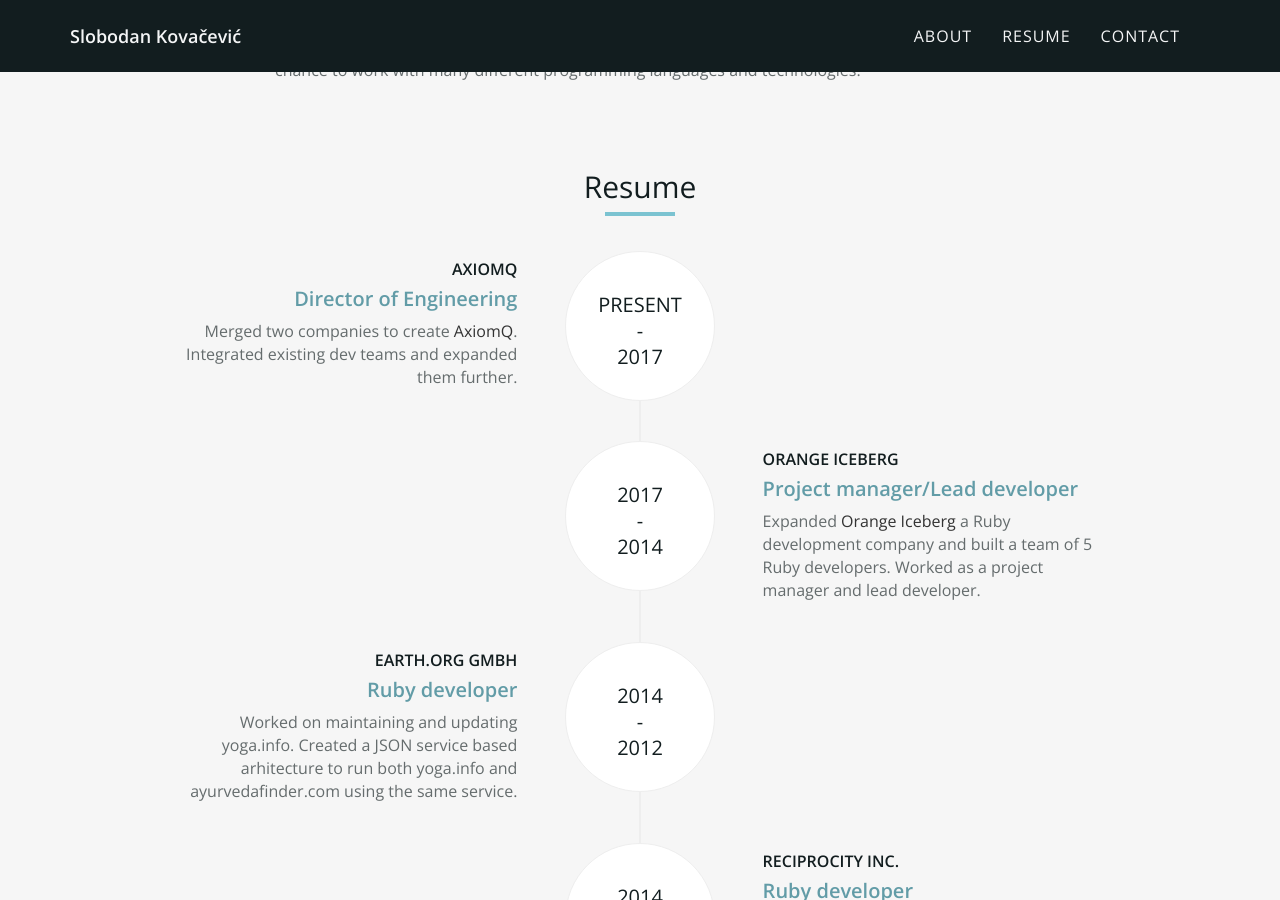
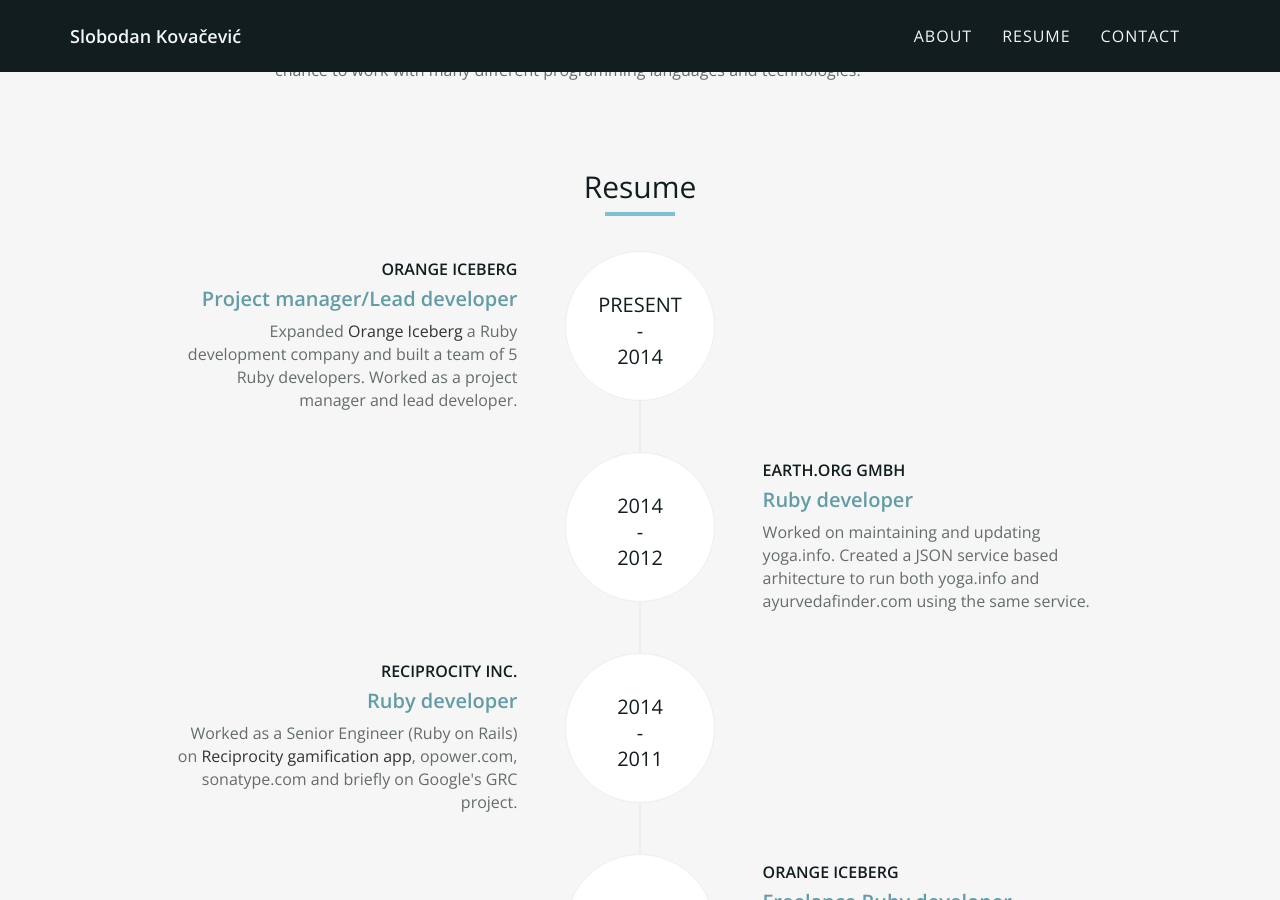
Before and after one commit to basti/slobodankovacevic.com, a Jekyll site: the page built from index.html, in a window 1280 px wide and 900 px high, scrolled down 483 px. Built offline with Jekyll 4.4.1, drawn with Linux system fonts in a browser that asks for light colours; some of the changed lines change nothing that is shown; some of the changed text lies outside the part shown.

Commit message:
Remove some unneeded things

```diff
--- a/_config.yml
+++ b/_config.yml
@@ -2,18 +2,19 @@
 what_am_i: Ruby on Rails developer
 
 resume:
-  - company: AxiomQ
-    position: Director of Engineering
-    description: Merged two companies to create <a href="https://axiomq.com">AxiomQ</a>. Integrated existing dev teams and expanded them further.
-    start_year: 2017
-    end_year: Present
-    start_month: May
-    end_month: Present
+  # - company: AxiomQ
+  #   position: Director of Engineering
+  #   description: Merged two companies to create <a href="https://axiomq.com">AxiomQ</a>. Integrated existing dev teams and expanded them further.
+  #   start_year: 2017
+  #   end_year: Present
+  #   start_month: May
+  #   end_month: Present
   - company: Orange Iceberg
     position: Project manager/Lead developer
     description: Expanded <a href="http://orangeiceberg.com">Orange Iceberg</a> a Ruby development company and built a team of 5 Ruby developers. Worked as a project manager and lead developer.
     start_year: 2014
-    end_year: 2017
+    # end_year: 2017
+    end_year: Present
     start_month: Jan
     end_month: May
   - company: Earth.org GmbH
--- a/index.html
+++ b/index.html
@@ -243,7 +243,10 @@
         </div>
         <div class="col-md-6">
           <i class="fa fa-envelope-o fa-2x"></i>
-          <p>Contact me through <a href="https://axiomq.com/contact/">AxiomQ</a></p>
+          <p>
+            Contact me through links below
+            <!-- <a href="https://axiomq.com/contact/">AxiomQ</a> -->
+          </p>
         </div>
         <div class="clearfix"></div>
       </div>
```
